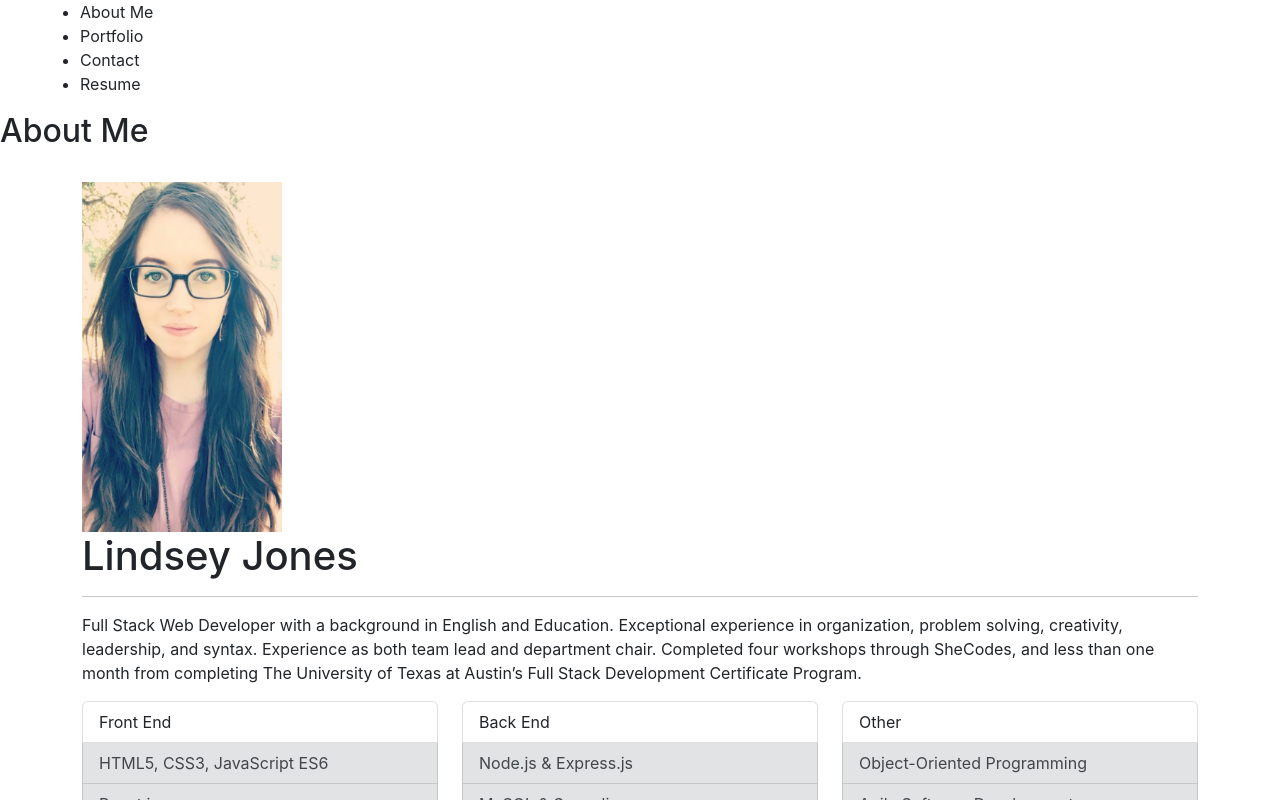
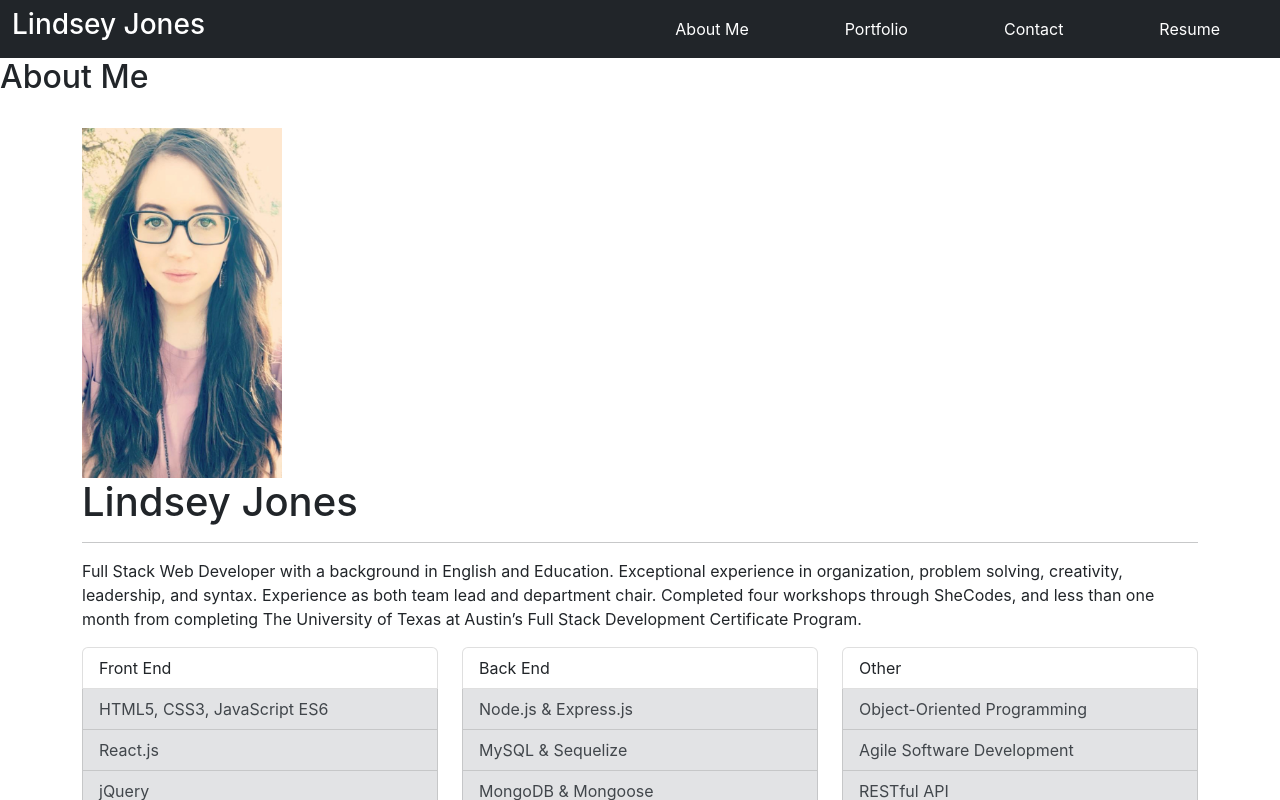
Before and after one commit to L-Jones-hub/React-Portfolio, a React (Create React App) app in the folder react-portfolio/: page / in a window 1280 px wide. Shown: the top 800 px of the page. Built offline with nearby package versions, Linux system fonts and the light colour scheme; the HTML template or start-up script is replaced by a standard one.

Commit message:
Styled nav

```diff
--- a/react-portfolio/src/components/Nav/index.jsx
+++ b/react-portfolio/src/components/Nav/index.jsx
@@ -1,25 +1,30 @@
-import React, {useEffect} from "react";
+import React, { useEffect } from "react";
 
 function Nav(props) {
   const { pages, setCurrentPage, currentPage } = props;
-console.log(props)
+  console.log(props);
 
   useEffect(() => {
     document.title = currentPage?.name;
   }, [currentPage]);
 
   return (
-    <nav>
-      <ul className="flex-row">
+    <nav className="navbar flex-row bg-dark text-white">
+      <div className="container-fluid">
+        <h3>Lindsey Jones</h3>
+        <ul className="navbar-nav list-group-horizontal">
           {pages?.map((page) => (
             <li
-            className={`mx-5 ${currentPage.name === page.name && "navActive"}`}
+              className={`mx-5 nav-item ${
+                currentPage.name === page.name && "navActive"
+              }`}
               key={page.name}
             >
               <span onClick={() => setCurrentPage(page)}>{page.name}</span>
             </li>
           ))}
         </ul>
+      </div>
     </nav>
   );
 }
```
Lines whose indentation alone changed are shown as unchanged.
